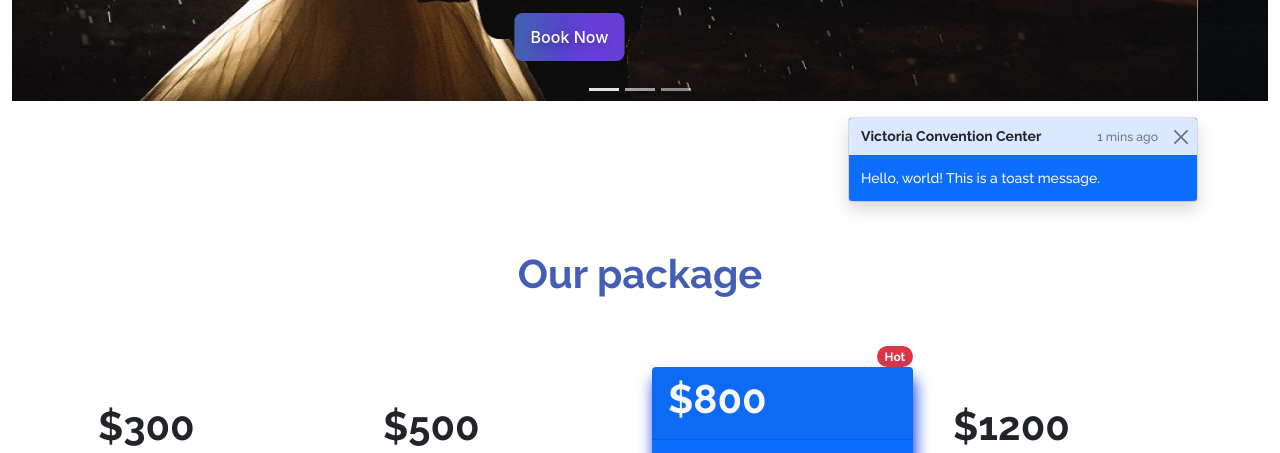
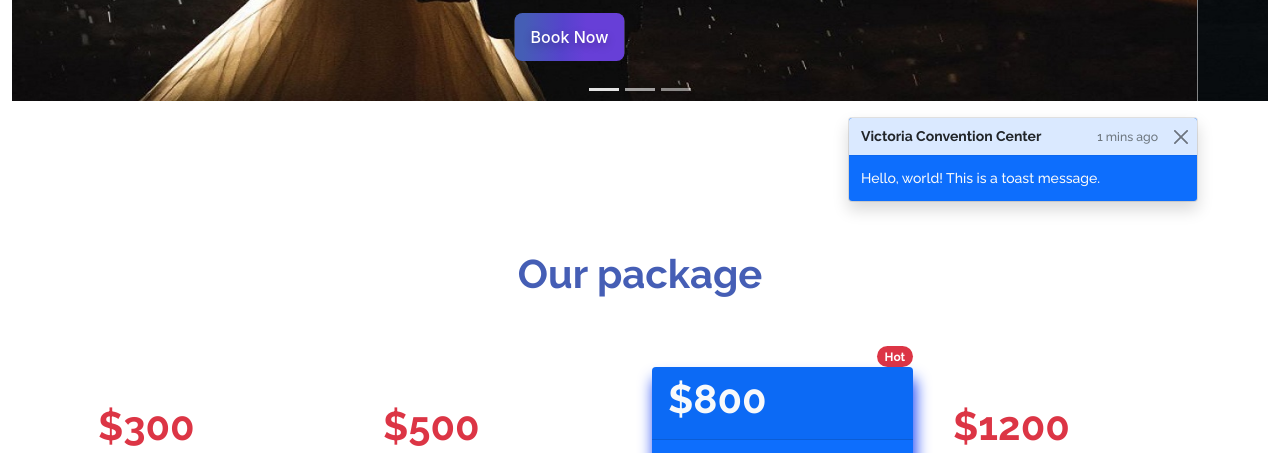
Before and after one commit to elaheerazob/convention-center, a plain HTML site: page index.html in a window 1280 px wide. Shown: the part 478-931 px from the top of the page. Drawn offline with nearby package versions, Linux system fonts and the light colour scheme.

```diff
--- a/index.html
+++ b/index.html
@@ -115,7 +115,7 @@
                 <div class="col">
                     <div class="card mb-4 border-0 mt-5">
                         <div class="card-header bg-body border-0">
-                            <h1 class="fw-bold">$300</h1>
+                            <h1 class="fw-bold text-danger">$300</h1>
                         </div>
                         <div class="card-body">
                             <h3 class="card-title pricing-card-title fw-bold">Business Fair</h3>
@@ -136,7 +136,7 @@
                 <div class="col">
                     <div class="card mb-4 border-0 mt-5">
                         <div class="card-header bg-body border-0">
-                            <h1 class="fw-bold">$500</h1>
+                            <h1 class="fw-bold text-danger">$500</h1>
                         </div>
                         <div class="card-body">
                             <h3 class="card-title pricing-card-title fw-bold">Wedding basic</h3>
@@ -188,7 +188,7 @@
                 <div class="col">
                     <div class="card mb-4 border-0">
                         <div class="card-header bg-body border-0 mt-5">
-                            <h1 class="fw-bold">$1200</h1>
+                            <h1 class="fw-bold text-danger">$1200</h1>
                         </div>
                         <div class="card-body">
                             <h3 class="card-title pricing-card-title fw-bold">Corporate event</h3>
```
